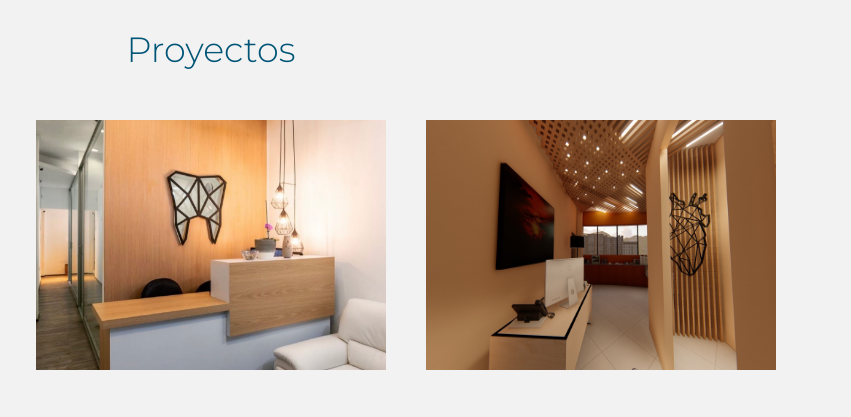
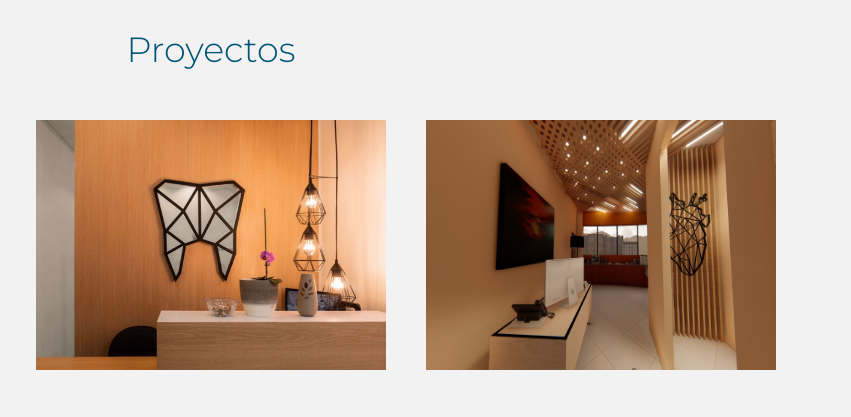
Before and after one commit to Rodrigodgweb/isainteiordesign, a plain HTML site: page proyectos.html in a window 1280 px wide. Shown: the part 80-497 px from the top of the page, 429-1280 px from the left. Drawn offline with Linux system fonts and the light colour scheme; a web font is replaced by a local one.

Commit message:
Update proyectos.html

```diff
--- a/proyectos.html
+++ b/proyectos.html
@@ -65,7 +65,7 @@
 </div>
 <div class="contenedor">
     <figure>
-      <img src="img/proyectos/consultorioden/03.png" alt="">
+      <img src="img/proyectos/consultorioden/01.png" alt="">
       <div class="capa">
         <a href="dentagil.html">
           <h3>Dentagil</h3>
```
